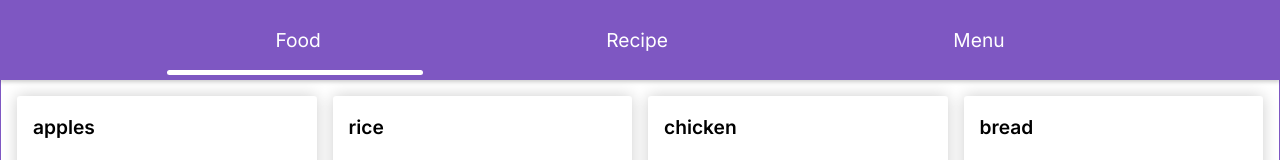
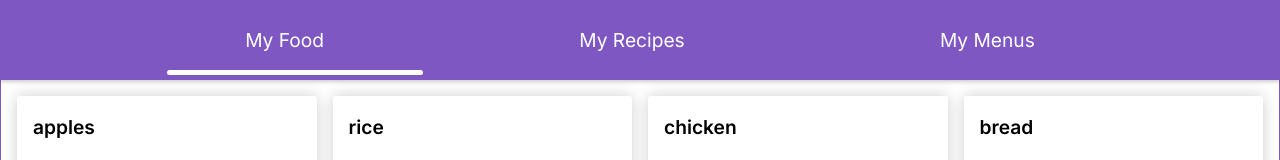
Before and after one commit to jwkaterina/nutrition, a Next.js app: page / in a window 1280 px wide. Shown: the top 160 px of the page. Built offline with nearby package versions, Linux system fonts and the light colour scheme.

Commit message:
remane nav titles

```diff
--- a/src/app/components/nav-bar.tsx
+++ b/src/app/components/nav-bar.tsx
@@ -67,9 +67,9 @@ const NavBar = ({ slide, setSlide, setBlockScrollHandler }: NavBarProps): JSX.El
             <Link href="/menu" className={pathname == "/menu" ? `${styles.active} ${styles.link}` : styles.link}>Menu
             </Link> */}
             <div className={styles.links}>
-                <a className={styles.link} style={{width: `${linkWidth}px`}} onClick={() => handleClick(Slide.FOOD)}>Food</a>
-                <a className={styles.link} style={{width: `${linkWidth}px`}} onClick={() => handleClick(Slide.RECIPE)}>Recipe</a>
-                <a className={styles.link} style={{width: `${linkWidth}px`}} onClick={() => handleClick(Slide.MENU)}>Menu</a>
+                <a className={styles.link} style={{width: `${linkWidth}px`}} onClick={() => handleClick(Slide.FOOD)}>My Food</a>
+                <a className={styles.link} style={{width: `${linkWidth}px`}} onClick={() => handleClick(Slide.RECIPE)}>My Recipes</a>
+                <a className={styles.link} style={{width: `${linkWidth}px`}} onClick={() => handleClick(Slide.MENU)}>My Menus</a>
             </div>
             <div className={styles.scroll_bar} style={calculateScrollBarPosition()}></div>
 
```
